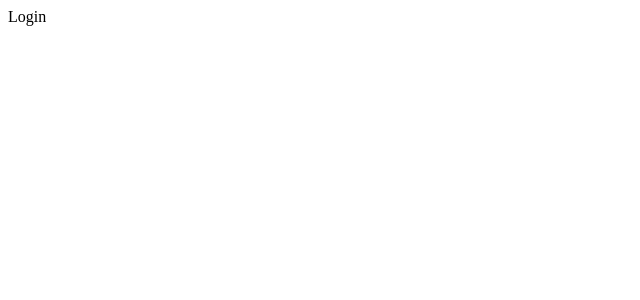
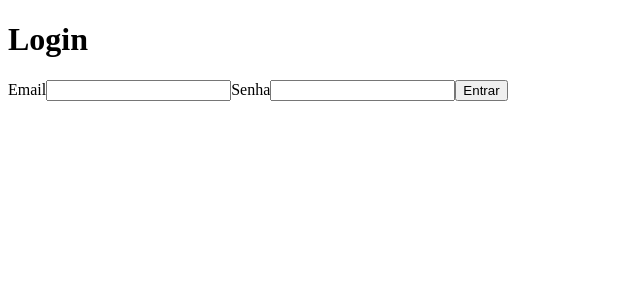
Before and after one commit to Luizhnrs/snicker.in, a React (Create React App) app in the folder frontend/: page /auth/login in a window 1280 px wide. Shown: the top 300 px of the page, without its empty margins (0-640 px from the left). Built offline with nearby package versions, Linux system fonts and the light colour scheme.

Commit message:
Feat: Create login form html

```diff
--- a/frontend/src/components/LoginForm.tsx
+++ b/frontend/src/components/LoginForm.tsx
@@ -1,5 +1,21 @@
 export default function LoginForm() {
-  return(
-    <>Login form</>
+  return (
+    <form>
+      <label htmlFor="email">Email</label>
+      <input
+        type="email"
+        name="email"
+        id="email"
+        required
+        autoComplete="email" />
+      <label htmlFor="password">Senha</label>
+      <input
+        type="password"
+        name="password"
+        id="password"
+        required
+      />
+      <button>Entrar</button>
+    </form>
   );
 };
--- a/frontend/src/pages/Login.tsx
+++ b/frontend/src/pages/Login.tsx
@@ -1,5 +1,10 @@
+import LoginForm from "../components/LoginForm";
+
 export default function Login() {
   return(
-    <>Login</>
+    <main>
+      <h1>Login</h1>
+      <LoginForm />
+    </main>
   )
 };
```
